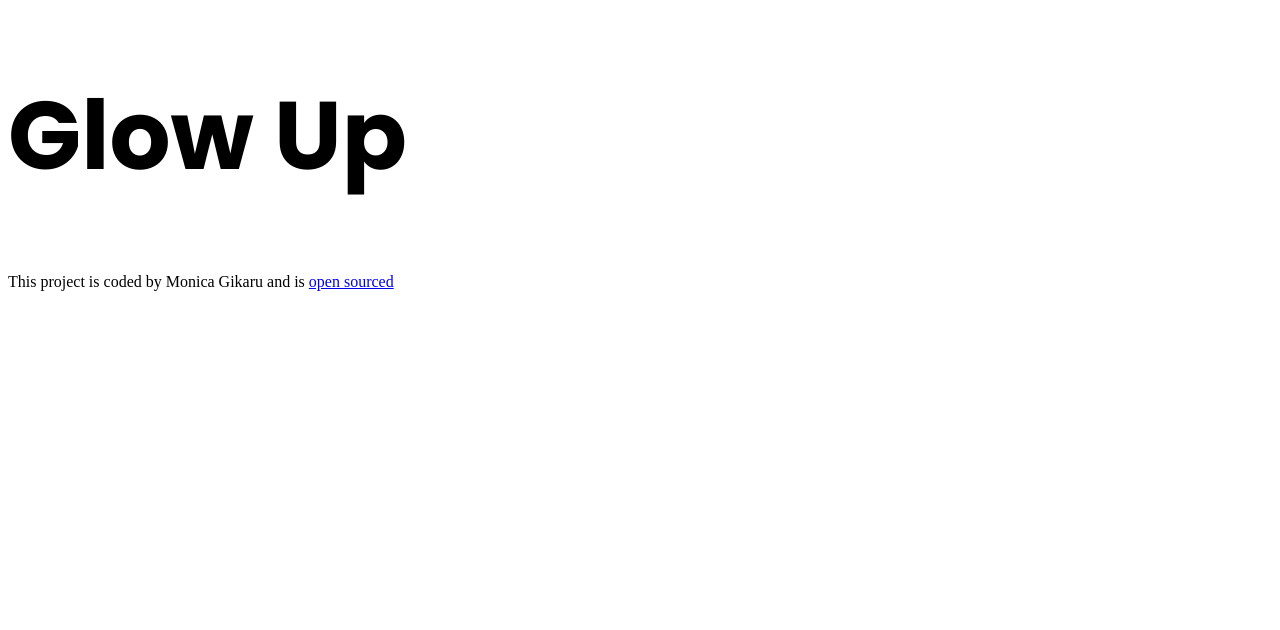
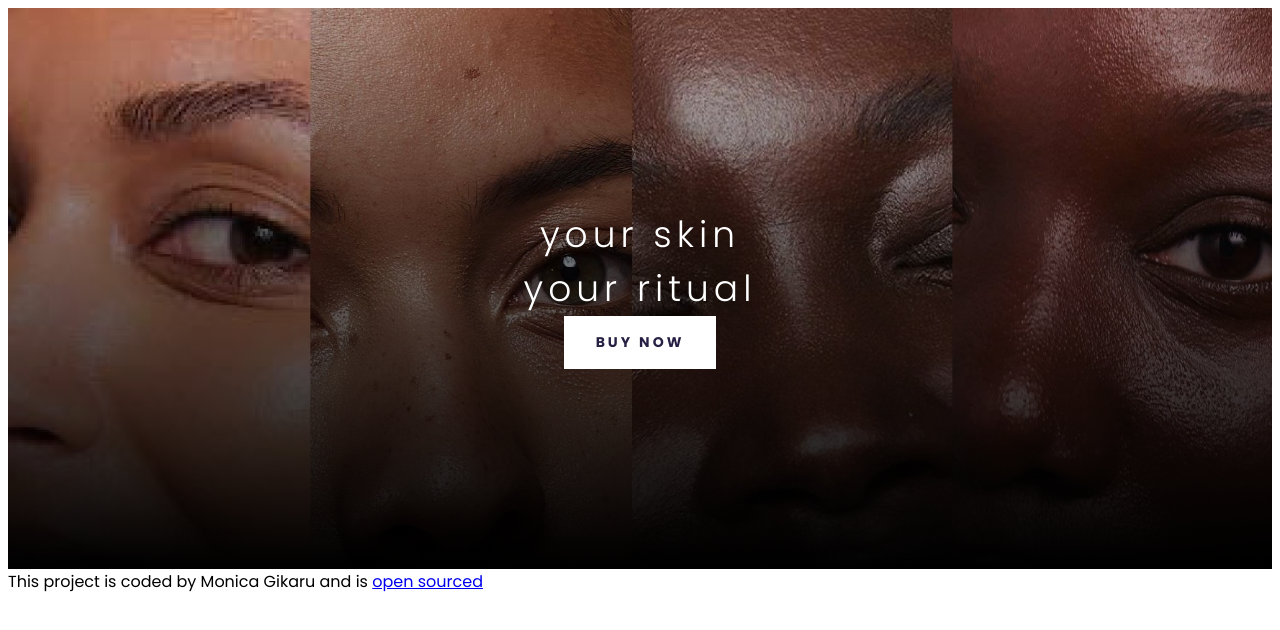
Before and after one commit to Monica-G30/skincare-project, a plain HTML site: page index.html in a window 1280 px wide. Drawn offline with Linux system fonts and the light colour scheme; a web font is replaced by a local one.

Commit message:
Added the header of the landing page

```diff
--- a/index.html
+++ b/index.html
@@ -13,8 +13,14 @@
     <title>Skincare</title>
   </head>
   <body>
-    <h1>Glow Up</h1>
+    <div class="container">
+      <header>
+        <h3>your skin</h3>
+        <h3>your ritual</h3>
 
+        <a href="#" target="_blank">BUY NOW</a>
+      </header>
+    </div>
     <footer>
       This project is coded by Monica Gikaru and is
       <a href="https://github.com/Monica-G30/skincare-project" target="_blank">
--- a/src/styles.css
+++ b/src/styles.css
@@ -1,7 +1,49 @@
-h1 {
-  font-family: "poppins";
-  font-style: normal;
+body {
+  font-family: "poppins", sans-serif;
+}
+
+.container {
+  max-width: 1400px;
+  margin: 0 auto;
+}
+
+header {
+  background-image: linear-gradient(rgba(0, 0, 0, 0.166), rgba(0, 0, 0.166)),
+    url(../images/radiant.jpg);
+  background-repeat: no repeat;
+  background-size: cover;
+  color: white;
+  text-align: center;
+  padding: 200px 0;
+}
+
+header h3 {
+  font-weight: 300;
+  font-size: 36px;
+  line-height: 1.5;
+  letter-spacing: 5px;
+  margin: 0;
+}
+
+header a {
   font-weight: 700;
-  font-size: 96px;
-  line-height: 144px;
+  font-size: 14px;
+  line-height: 21px;
+  display: inline-block;
+  padding: 16px 32px;
+  text-align: center;
+  color: #272044;
+  text-decoration: none;
+  letter-spacing: 3px;
+  text-transform: uppercase;
+  background: white;
 }
+
+@media (max-width: 900px) {
+  header {
+    padding: 60px 0;
+  }
+  header h3 {
+    font-size: 18px;
+  }
+}
```
Also changed, not shown: images/radiant.jpg (added).
